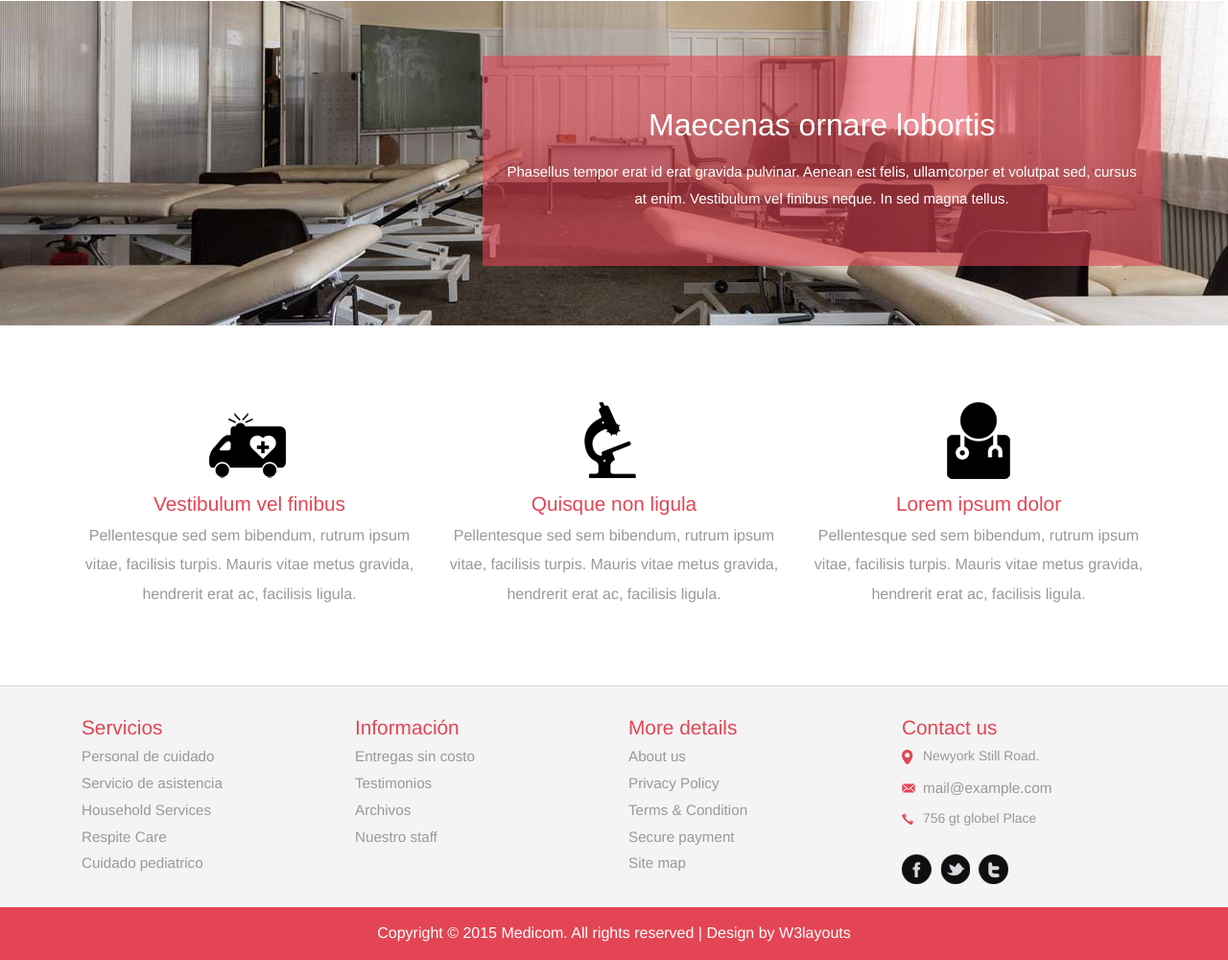
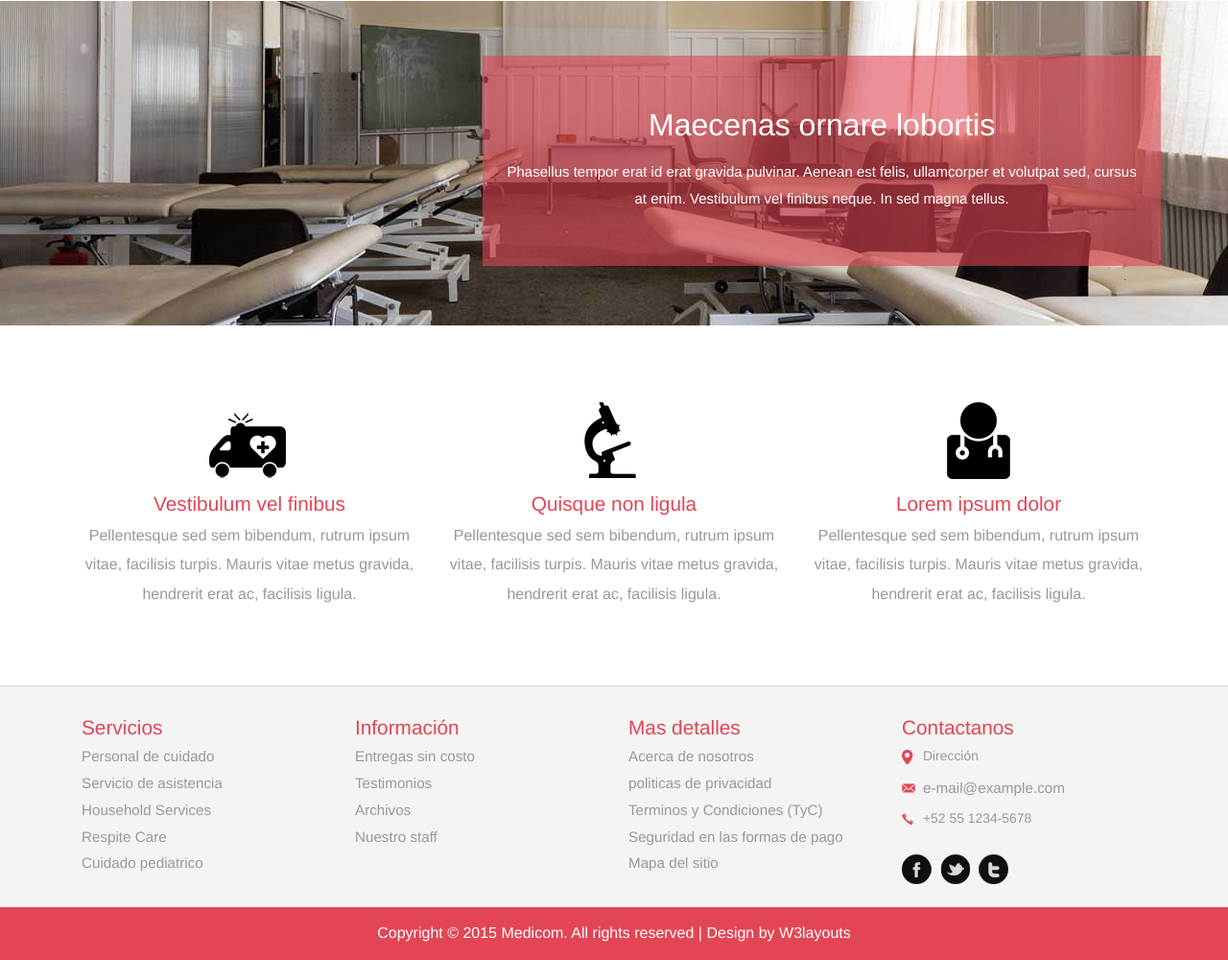
Before and after one commit to khourt/Learnig_GiTHUB, a plain HTML site: page index.html in a window 1280 px wide. Shown: the part 2466-3466 px from the top of the page at 96% size. Drawn offline with Linux system fonts and the light colour scheme.

Commit message:
Actualización de datos y traducción al español

```diff
--- a/index.html
+++ b/index.html
@@ -261,21 +261,21 @@ type="submit"> </form>
             </ul>
           </div>
           <div class="col-md-3 footer-grid">
-            <h4>More details</h4>
+            <h4>Mas detalles</h4>
             <ul>
-              <li><a href="about.html">About us</a></li>
-              <li><a href="contact.html">Privacy Policy</a></li>
-              <li><a href="contact.html">Terms &amp; Condition</a></li>
-              <li><a href="contact.html">Secure payment</a></li>
-              <li><a href="contact.html">Site map</a></li>
+              <li><a href="about.html">Acerca de nosotros</a></li>
+              <li><a href="contact.html">politicas de privacidad</a></li>
+              <li><a href="contact.html">Terminos y Condiciones (TyC)</a></li>
+              <li><a href="contact.html">Seguridad en las formas de pago</a></li>
+              <li><a href="contact.html">Mapa del sitio</a></li>
             </ul>
           </div>
           <div class="col-md-3 footer-grid contact-grid">
-            <h4>Contact us</h4>
+            <h4>Contactanos</h4>
             <ul>
-              <li><span class="c-icon"> </span>Newyork Still Road.</li>
-              <li><span class="c-icon1"> </span><a href="mailto:info@example.com">mail@example.com</a></li>
-              <li><span class="c-icon2"> </span>756 gt globel Place</li>
+              <li><span class="c-icon"> </span>Dirección</li>
+              <li><span class="c-icon1"> </span><a href="mailto:info@example.com">e-mail@example.com</a></li>
+              <li><span class="c-icon2"> </span>+52 55 1234-5678</li>
             </ul>
             <ul class="social-icons">
               <li><a href="#"><span class="facebook"> </span></a><br>
```
